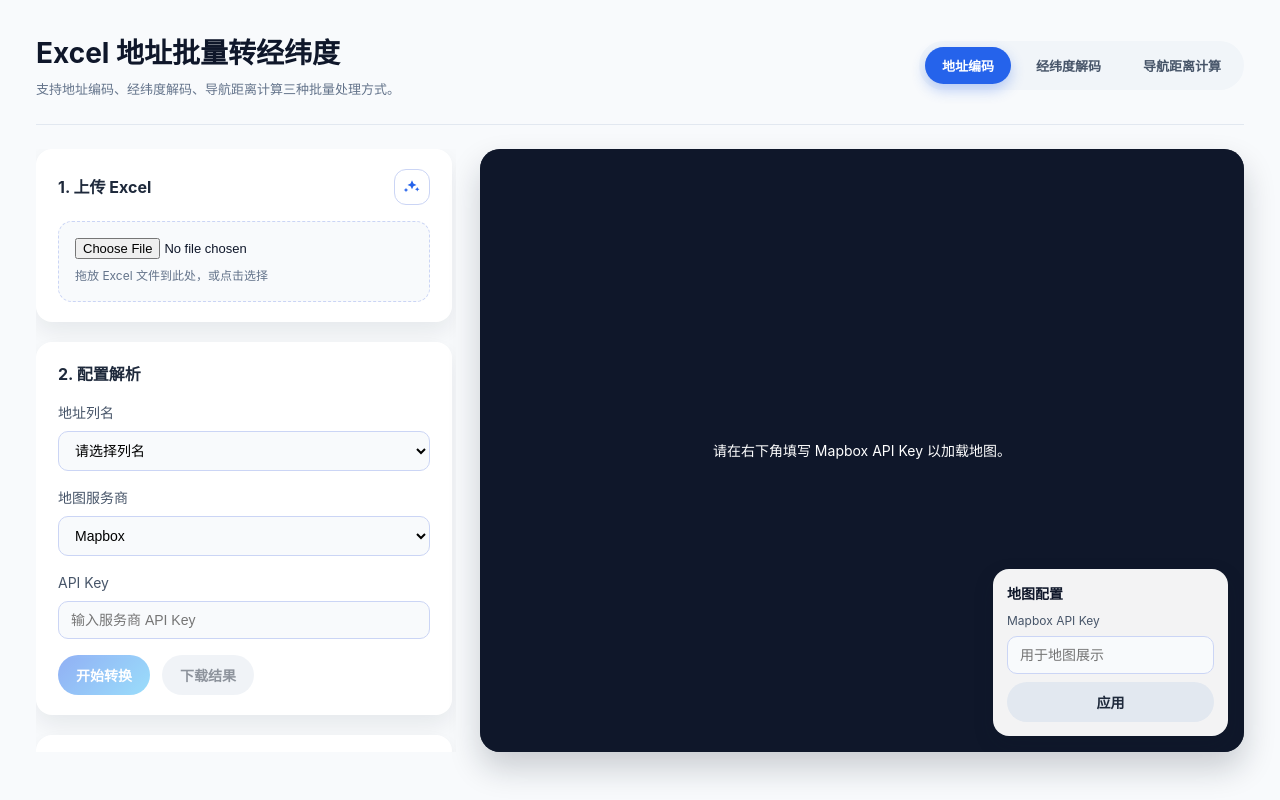
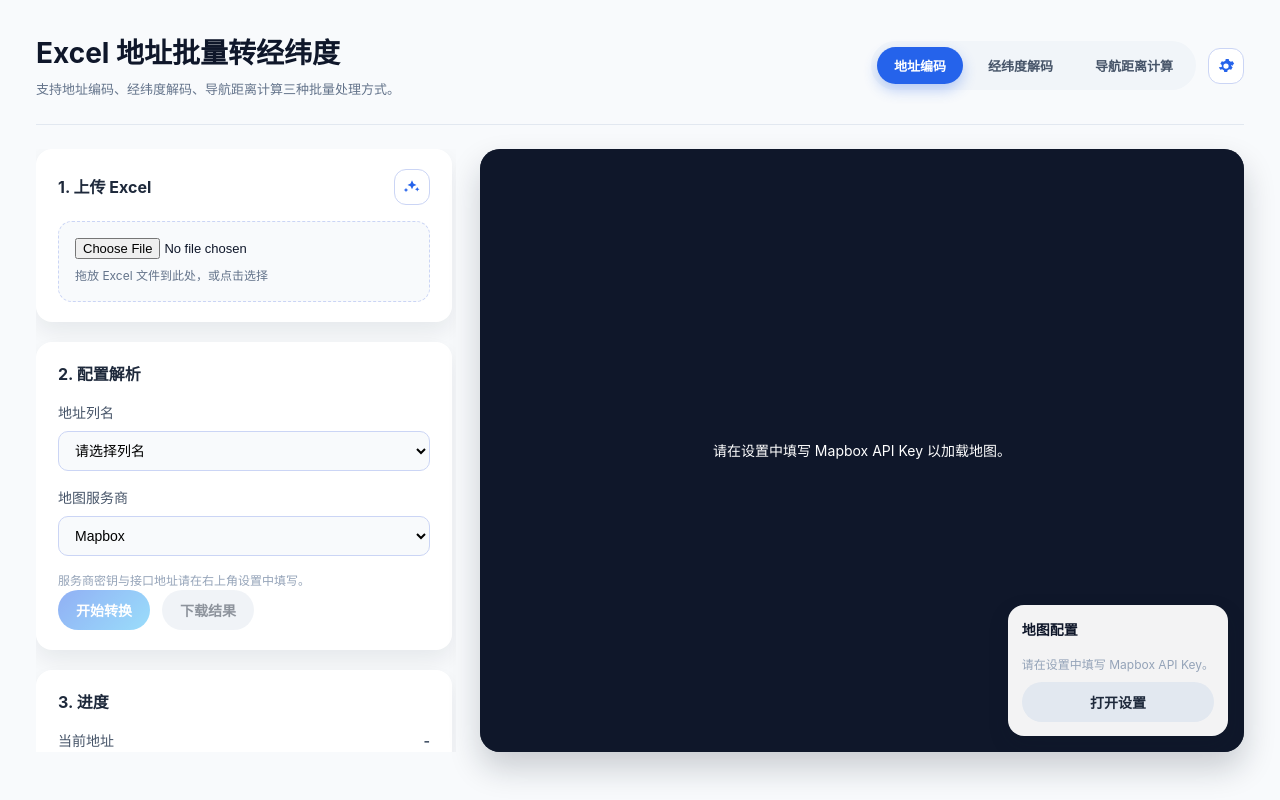
Before and after one commit to JO-WTF/network-tools, a Vue app: page / in a window 1280 px wide. Built offline with nearby package versions, Linux system fonts and the light colour scheme.

Commit message:
Move provider settings into modal

```diff
--- a/src/App.vue
+++ b/src/App.vue
@@ -5,6 +5,7 @@
         <h1>{{ headerTitle }}</h1>
         <p class="sub-title">支持地址编码、经纬度解码、导航距离计算三种批量处理方式。</p>
       </div>
+      <div class="header-controls">
         <div class="mode-toggle" role="tablist" aria-label="功能切换">
           <button
             v-for="item in modeOptions"
@@ -17,6 +18,19 @@
             @click="mode = item.value"
           >
             {{ item.label }}
+          </button>
+        </div>
+        <button
+          class="icon-button settings-button"
+          type="button"
+          @click="showSettings = true"
+          aria-label="打开设置"
+        >
+          <svg viewBox="0 0 24 24" aria-hidden="true">
+            <path
+              d="M12 8.5a3.5 3.5 0 1 1 0 7 3.5 3.5 0 0 1 0-7Zm8.94 3.5a7.2 7.2 0 0 0-.12-1.3l2.02-1.58-2-3.46-2.44.78a7.53 7.53 0 0 0-2.26-1.3l-.5-2.5h-4l-.5 2.5a7.53 7.53 0 0 0-2.26 1.3l-2.44-.78-2 3.46 2.02 1.58a7.2 7.2 0 0 0 0 2.6L2.44 13.6l2 3.46 2.44-.78a7.53 7.53 0 0 0 2.26 1.3l.5 2.5h4l.5-2.5a7.53 7.53 0 0 0 2.26-1.3l2.44.78 2-3.46-2.02-1.58c.08-.42.12-.86.12-1.3Z"
+            />
+          </svg>
         </button>
       </div>
     </header>
@@ -189,36 +203,7 @@
             </select>
           </label>
           <p v-if="mode === 'reverse'" class="hint">自定义接口暂不支持反编码。</p>
-          <template v-if="provider === 'custom'">
-            <label class="field">
-              <span>App ID</span>
-              <input v-model="customAppId" type="text" placeholder="输入 App ID" />
-            </label>
-            <label class="field">
-              <span>Credential</span>
-              <input v-model="customCredential" type="password" placeholder="输入 Credential" />
-            </label>
-            <label class="field">
-              <span>Token 接口 URL</span>
-              <input v-model="customTokenUrl" type="text" placeholder="getResAppDynamicToken 接口地址" />
-            </label>
-            <label class="field">
-              <span>地理编码接口 URL</span>
-              <input v-model="customGeocodeUrl" type="text" placeholder="geographicSearch 接口地址" />
-            </label>
-            <label v-if="mode === 'route'" class="field">
-              <span>导航接口 URL</span>
-              <input v-model="customRouteUrl" type="text" placeholder="routeSearch 接口地址" />
-            </label>
-            <label class="field">
-              <span>WebSocket 地址</span>
-              <input v-model="customWebSocketUrl" type="text" placeholder="ws://localhost:8765" />
-            </label>
-          </template>
-          <label v-else class="field">
-            <span>API Key</span>
-            <input v-model="providerApiKey" type="password" placeholder="输入服务商 API Key" />
-          </label>
+          <p class="hint">服务商密钥与接口地址请在右上角设置中填写。</p>
           <div class="actions">
             <button class="primary" :disabled="!canStart" @click="handleStart">
               {{ startLabel }}
@@ -273,18 +258,73 @@
           <div ref="mapContainer" class="map"></div>
           <div v-if="!mapLoaded" class="map-config">
             <h3>地图配置</h3>
-            <label>
+            <p class="hint">请在设置中填写 Mapbox API Key。</p>
+            <button class="secondary" @click="showSettings = true">打开设置</button>
+          </div>
+          <div v-if="!mapLoaded" class="map-empty">
+            <p>请在设置中填写 Mapbox API Key 以加载地图。</p>
+          </div>
+        </div>
+      </section>
+    </main>
+
+    <div v-if="showSettings" class="settings-backdrop" @click.self="showSettings = false">
+      <div class="settings-modal" role="dialog" aria-modal="true" aria-label="设置">
+        <div class="settings-header">
+          <h2>设置</h2>
+          <button class="icon-button" type="button" @click="showSettings = false" aria-label="关闭">
+            ✕
+          </button>
+        </div>
+        <div class="settings-body">
+          <div class="settings-section">
+            <h3>服务商密钥</h3>
+            <label class="field">
+              <span>Mapbox API Key</span>
+              <input v-model="mapboxGeocodeApiKey" type="password" placeholder="用于编码/反编码/导航" />
+            </label>
+            <label class="field">
+              <span>HERE API Key</span>
+              <input v-model="hereGeocodeApiKey" type="password" placeholder="用于编码/反编码/导航" />
+            </label>
+          </div>
+          <div class="settings-section">
+            <h3>自定义接口</h3>
+            <label class="field">
+              <span>App ID</span>
+              <input v-model="customAppId" type="text" placeholder="输入 App ID" />
+            </label>
+            <label class="field">
+              <span>Credential</span>
+              <input v-model="customCredential" type="password" placeholder="输入 Credential" />
+            </label>
+            <label class="field">
+              <span>Token 接口 URL</span>
+              <input v-model="customTokenUrl" type="text" placeholder="getResAppDynamicToken 接口地址" />
+            </label>
+            <label class="field">
+              <span>地理编码接口 URL</span>
+              <input v-model="customGeocodeUrl" type="text" placeholder="geographicSearch 接口地址" />
+            </label>
+            <label class="field">
+              <span>导航接口 URL</span>
+              <input v-model="customRouteUrl" type="text" placeholder="routeSearch 接口地址" />
+            </label>
+            <label class="field">
+              <span>WebSocket 地址</span>
+              <input v-model="customWebSocketUrl" type="text" placeholder="ws://localhost:8765" />
+            </label>
+          </div>
+          <div class="settings-section">
+            <h3>地图展示</h3>
+            <label class="field">
               <span>Mapbox API Key</span>
               <input v-model="mapApiKey" type="password" placeholder="用于地图展示" />
             </label>
-            <button class="secondary" @click="applyMapKey">应用</button>
-          </div>
-          <div v-if="!mapLoaded" class="map-empty">
-            <p>请在右下角填写 Mapbox API Key 以加载地图。</p>
-          </div>
-        </div>
-      </section>
-    </main>
+          </div>
+        </div>
+      </div>
+    </div>
   </div>
 </template>
 
@@ -308,6 +348,8 @@ const endColumnName = ref("");
 const routeInputMode = ref("address");
 const provider = ref("mapbox");
 const providerApiKey = ref("");
+const mapboxGeocodeApiKey = ref("");
+const hereGeocodeApiKey = ref("");
 const customAppId = ref("");
 const customCredential = ref("");
 const customTokenUrl = ref("");
@@ -323,6 +365,7 @@ const customWebSocketUrl = ref(defaultWebSocketUrl());
 const customSocket = ref(null);
 const mapApiKey = ref("");
 const logs = ref([]);
+const showSettings = ref(false);
 const geocodeCache = new Map();
 const reverseCache = new Map();
 const routeCache = new Map();
@@ -1816,6 +1859,18 @@ onMounted(() => {
       providerApiKey.value = savedProviderKey;
     }
   }
+  const savedMapboxKey = localStorage.getItem(storageKeys.mapboxGeocode);
+  if (savedMapboxKey) {
+    mapboxGeocodeApiKey.value = savedMapboxKey;
+  }
+  const savedHereKey = localStorage.getItem(storageKeys.hereGeocode);
+  if (savedHereKey) {
+    hereGeocodeApiKey.value = savedHereKey;
+  }
+  if (provider.value !== "custom") {
+    providerApiKey.value =
+      provider.value === "mapbox" ? mapboxGeocodeApiKey.value : hereGeocodeApiKey.value;
+  }
   const savedReverseMode = localStorage.getItem(storageKeys.reverseColumnMode);
   if (savedReverseMode === "single" || savedReverseMode === "separate") {
     reverseColumnMode.value = savedReverseMode;
@@ -1850,20 +1905,30 @@ watch(provider, (value) => {
   if (value === "custom") {
     providerApiKey.value = "";
   } else {
-    const savedKey = localStorage.getItem(getProviderStorageKey(value));
-    providerApiKey.value = savedKey || "";
-  }
-});
-
-watch(providerApiKey, (value) => {
-  if (provider.value === "custom") {
-    return;
-  }
-  const key = getProviderStorageKey(provider.value);
+    providerApiKey.value =
+      value === "mapbox" ? mapboxGeocodeApiKey.value || "" : hereGeocodeApiKey.value || "";
+  }
+});
+
+watch(mapboxGeocodeApiKey, (value) => {
   if (value) {
-    localStorage.setItem(key, value);
-  } else {
-    localStorage.removeItem(key);
+    localStorage.setItem(storageKeys.mapboxGeocode, value);
+  } else {
+    localStorage.removeItem(storageKeys.mapboxGeocode);
+  }
+  if (provider.value === "mapbox") {
+    providerApiKey.value = value || "";
+  }
+});
+
+watch(hereGeocodeApiKey, (value) => {
+  if (value) {
+    localStorage.setItem(storageKeys.hereGeocode, value);
+  } else {
+    localStorage.removeItem(storageKeys.hereGeocode);
+  }
+  if (provider.value === "here") {
+    providerApiKey.value = value || "";
   }
 });
 
--- a/src/style.css
+++ b/src/style.css
@@ -58,6 +58,12 @@ h1 {
   border-radius: 999px;
 }
 
+.header-controls {
+  display: inline-flex;
+  align-items: center;
+  gap: 12px;
+}
+
 .mode-button {
   border-radius: 999px;
   padding: 8px 16px;
@@ -73,6 +79,23 @@ h1 {
   background: #2563eb;
   color: #ffffff;
   box-shadow: 0 6px 14px rgba(37, 99, 235, 0.3);
+}
+
+.settings-button {
+  width: 40px;
+  height: 40px;
+  border-radius: 999px;
+  border: 1px solid #e2e8f0;
+  background: #ffffff;
+  display: inline-flex;
+  align-items: center;
+  justify-content: center;
+}
+
+.settings-button svg {
+  width: 18px;
+  height: 18px;
+  fill: #475569;
 }
 
 .layout {
@@ -198,6 +221,59 @@ h1 {
   display: flex;
   gap: 12px;
   flex-wrap: wrap;
+}
+
+.settings-backdrop {
+  position: fixed;
+  inset: 0;
+  background: rgba(15, 23, 42, 0.35);
+  display: flex;
+  align-items: center;
+  justify-content: center;
+  padding: 24px;
+  z-index: 50;
+}
+
+.settings-modal {
+  background: #ffffff;
+  border-radius: 18px;
+  width: min(720px, 100%);
+  max-height: 80vh;
+  display: flex;
+  flex-direction: column;
+  box-shadow: 0 24px 60px rgba(15, 23, 42, 0.2);
+}
+
+.settings-header {
+  display: flex;
+  align-items: center;
+  justify-content: space-between;
+  padding: 20px 24px 0;
+}
+
+.settings-header h2 {
+  margin: 0;
+  font-size: 18px;
+}
+
+.settings-body {
+  padding: 16px 24px 24px;
+  overflow-y: auto;
+  display: flex;
+  flex-direction: column;
+  gap: 16px;
+}
+
+.settings-section {
+  background: #f8fafc;
+  border-radius: 14px;
+  padding: 16px;
+}
+
+.settings-section h3 {
+  margin: 0 0 12px;
+  font-size: 14px;
+  color: #1e293b;
 }
 
 button {
```
Lines whose indentation alone changed are shown as unchanged.
